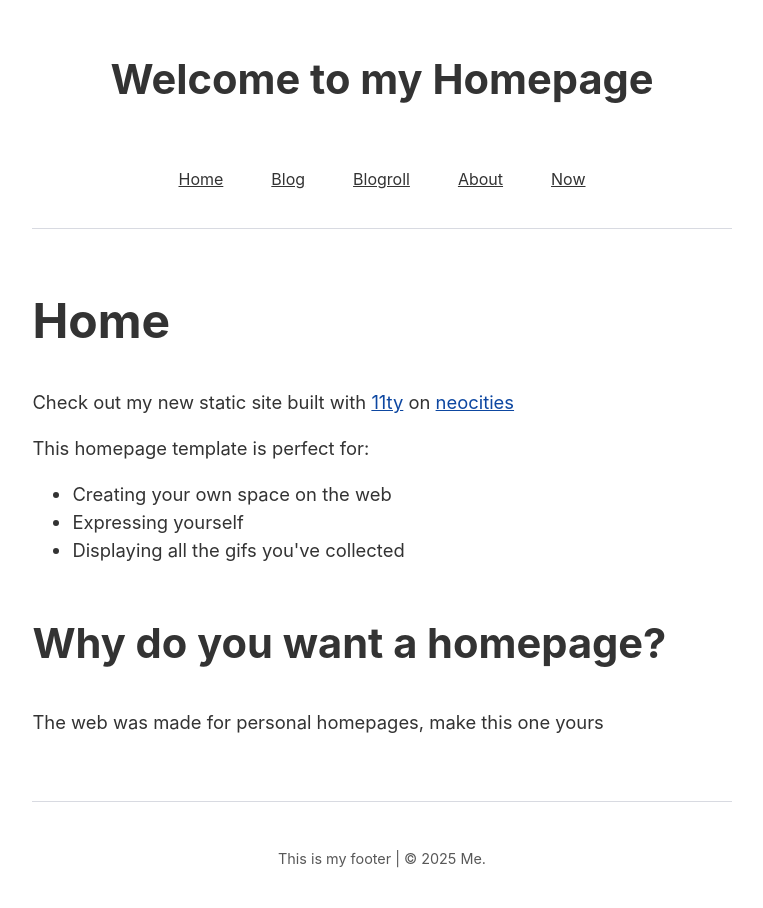
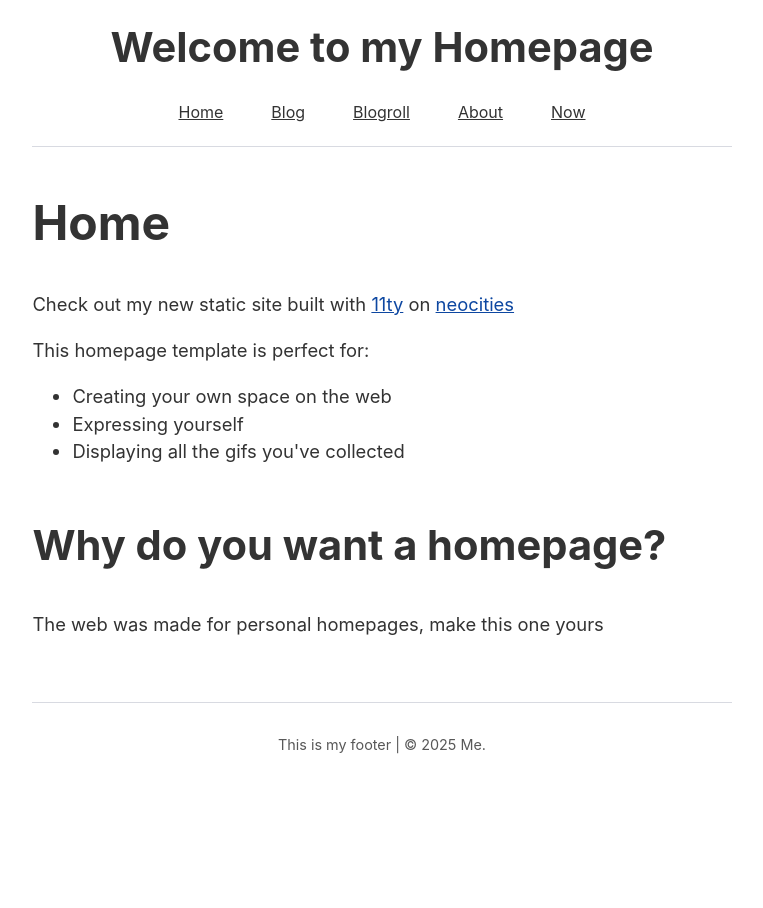
Before and after one commit to Danyalo/web-playground, an Eleventy site: page src/index.md in a window 1280 px wide. Shown: the whole page, without its empty margins (258-1021 px from the left). After the commit the page ends 800 px from the top, so only its background shows below. Built offline with nearby package versions, Linux system fonts and the light colour scheme; Eleventy itself is replaced by a stand-in of ours; files that its build step writes are made by us from their sources; no server answers.

Commit message:
CSS changes

```diff
--- a/src/css/styles.css
+++ b/src/css/styles.css
@@ -54,7 +54,8 @@
     box-sizing: border-box;
   }
 
-  body > header h1 {
+  body > header h1,
+  body > header h2 {
     max-width: 100%;
     margin: 1rem auto;
   }
@@ -69,11 +70,11 @@
     justify-content: center;
     align-items: center;
     width: 100%;
-    padding-bottom: 2rem;
+    padding-bottom: 1rem;
   }
 
   nav a {
-    margin: 1rem 1rem 0 0;
+    margin: 0 1rem 0 0;
     color: var(--text) !important;
     padding: 0.1rem 1rem;
   }
@@ -99,12 +100,12 @@
 
   /* Add a little padding to ensure spacing is correct between content and nav */
   main {
-    padding-top: 1.5rem;
+    padding-top: 0.5rem;
   }
 
   body > footer {
     margin-top: 4rem;
-    padding: 2rem 1rem 1.5rem 1rem;
+    padding: 1rem 1rem 1.5rem 1rem;
     color: var(--text-light);
     font-size: 0.9rem;
     text-align: center;
```
